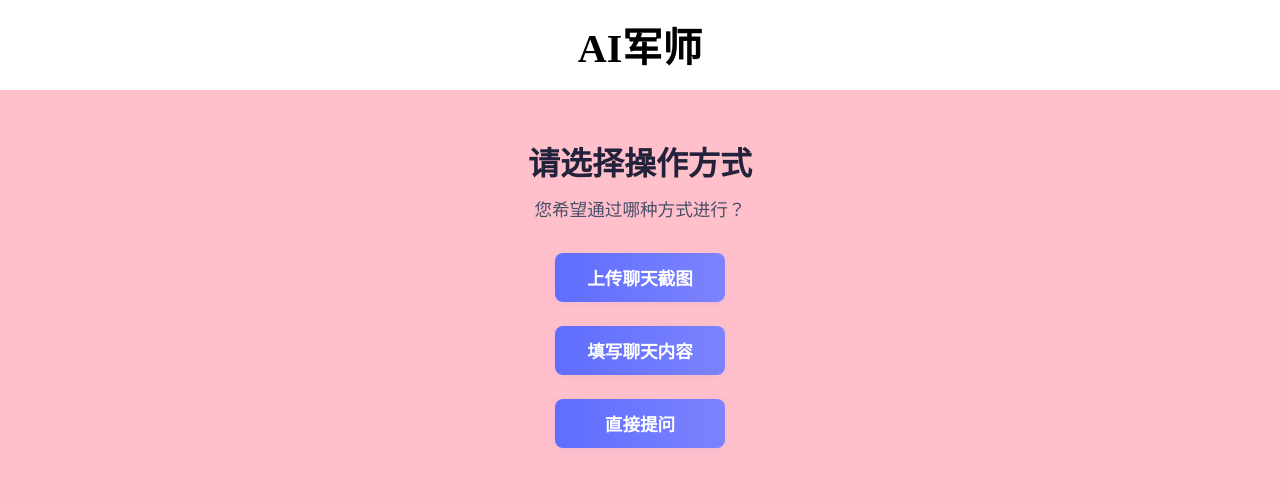
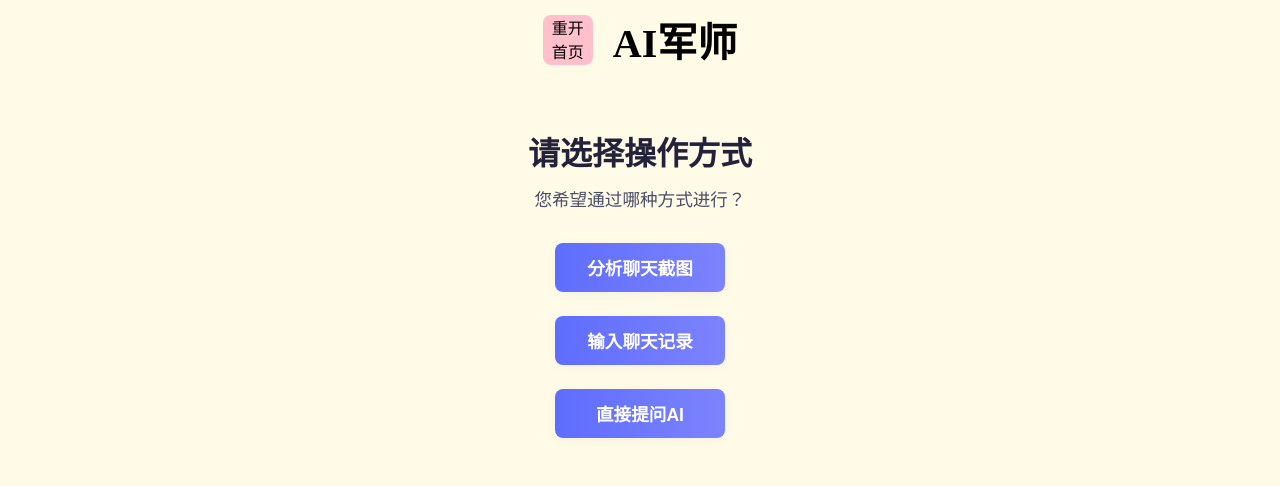
Before and after one commit to czt6666/ai-junshi, a Vue app: page / in a window 1280 px wide. Shown: the top 486 px of the page. Built offline with nearby package versions, Linux system fonts and the light colour scheme.

Commit message:
优化流程

```diff
--- a/src/App.vue
+++ b/src/App.vue
@@ -1,27 +1,61 @@
 <template>
   <div class="page">
-    <h1 class="title">AI军师</h1>
+    <div class="header">
+      <div class="home" @click="goHome">
+        重开 <br />
+        首页
+      </div>
+      <h1 class="title">AI军师</h1>
+    </div>
     <div class="route">
       <RouterView />
     </div>
   </div>
 </template>
-<script setup lang="ts"></script>
+<script setup lang="ts">
+import { useRouter } from 'vue-router'
+import { useUserDataStore } from './stores/userData'
+
+const router = useRouter()
+const userDataStore = useUserDataStore()
+
+function goHome() {
+  router.push({ name: 'HomePage' })
+  userDataStore.clear()
+}
+</script>
 <style scoped>
 .page {
+  overflow-y: auto;
+  overflow-x: hidden;
   display: flex;
   width: 100%;
   height: 100vh;
+  background-color: rgb(255, 251, 230);
   flex-direction: column;
 }
-.title {
-  text-align: center;
-  font-size: 2.5rem;
-  font-weight: bold;
-  margin: 1rem auto;
+.header {
+  display: flex;
+  height: 80px;
+  align-items: center;
+  justify-content: center;
+
+  .home {
+    text-align: center;
+    width: 50px;
+    height: 50px;
+    background-color: pink;
+    border-radius: 8px;
+    margin-right: 20px;
+  }
+
+  .title {
+    text-align: center;
+    font-size: 2.5rem;
+    font-weight: bold;
+  }
 }
 .route {
   flex: 1;
-  background-color: pink;
 }
 </style>
--- a/src/components/ImageUploader.vue
+++ b/src/components/ImageUploader.vue
@@ -20,12 +20,13 @@ import FilePondPluginFileValidateType from 'filepond-plugin-file-validate-type/d
 import FilePondPluginImagePreview from 'filepond-plugin-image-preview/dist/filepond-plugin-image-preview.esm.js'
 import 'filepond/dist/filepond.min.css'
 import 'filepond-plugin-image-preview/dist/filepond-plugin-image-preview.min.css'
+import { compressImgFiles } from '@/utils/images'
 
 // 注册插件
 const FilePond = vueFilePond(FilePondPluginFileValidateType, FilePondPluginImagePreview)
 
 // 定义 props 并添加默认值
-const props = withDefaults(
+withDefaults(
   defineProps<{
     name?: string
     label?: string
@@ -59,73 +60,9 @@ const emit = defineEmits<{
 const handleFileUpload = async (error: any, fileItem: any) => {
   if (error) return
   const rawFile = fileItem.file // 原生 File 对象
-  const miniFile = await compressImage(rawFile)
+  const miniFile = await compressImgFiles(rawFile)
   if (miniFile) {
     emit('upload', miniFile)
   }
 }
-
-// 压缩图片
-const compressImage = (
-  file: File,
-  maxWidth: number = 1200,
-  maxHeight: number = 2600,
-  quality: number = 0.8,
-): Promise<File> => {
-  return new Promise((resolve, reject) => {
-    const img = new Image()
-    const reader = new FileReader()
-
-    reader.onload = (e) => {
-      if (e.target?.result) {
-        img.src = e.target.result as string
-      }
-    }
-
-    img.onload = () => {
-      const canvas = document.createElement('canvas')
-      let width = img.width
-      let height = img.height
-
-      if (width > height) {
-        if (width > maxWidth) {
-          height = Math.round((height *= maxWidth / width))
-          width = maxWidth
-        }
-      } else {
-        if (height > maxHeight) {
-          width = Math.round((width *= maxHeight / height))
-          height = maxHeight
-        }
-      }
-
-      canvas.width = width
-      canvas.height = height
-      const ctx = canvas.getContext('2d')
-      if (ctx) {
-        ctx.drawImage(img, 0, 0, width, height)
-        canvas.toBlob(
-          (blob) => {
-            if (blob) {
-              const compressedFile = new File([blob], file.name, { type: file.type })
-              resolve(compressedFile)
-            } else {
-              reject(new Error('图片压缩失败'))
-            }
-          },
-          file.type,
-          quality,
-        )
-      } else {
-        reject(new Error('无法获取画布上下文'))
-      }
-    }
-
-    img.onerror = () => {
-      reject(new Error('图片加载失败'))
-    }
-
-    reader.readAsDataURL(file)
-  })
-}
 </script>
--- a/src/stores/userData.ts
+++ b/src/stores/userData.ts
@@ -41,8 +41,8 @@ export const useUserDataStore = defineStore('userData', {
       this.systemPrompt = ''
       this.userPrompt = ''
       this.chatHistoryText = ''
-      this.chatScreenshotList = []
-      this.modelReplyHistory = []
+      this.chatScreenshotList.length = 0
+      this.modelReplyHistory.length = 0
     },
   },
 
--- /dev/null
+++ b/src/utils/images.ts
@@ -0,0 +1,63 @@
+// 压缩图片
+export async function compressImgFiles(
+  file: File,
+  maxWidth: number = 1200,
+  maxHeight: number = 2600,
+  quality: number = 0.8,
+): Promise<File> {
+  return new Promise((resolve, reject) => {
+    const img = new Image()
+    const reader = new FileReader()
+
+    reader.onload = (e) => {
+      if (e.target?.result) {
+        img.src = e.target.result as string
+      }
+    }
+
+    img.onload = () => {
+      const canvas = document.createElement('canvas')
+      let width = img.width
+      let height = img.height
+
+      if (width > height) {
+        if (width > maxWidth) {
+          height = Math.round((height *= maxWidth / width))
+          width = maxWidth
+        }
+      } else {
+        if (height > maxHeight) {
+          width = Math.round((width *= maxHeight / height))
+          height = maxHeight
+        }
+      }
+
+      canvas.width = width
+      canvas.height = height
+      const ctx = canvas.getContext('2d')
+      if (ctx) {
+        ctx.drawImage(img, 0, 0, width, height)
+        canvas.toBlob(
+          (blob) => {
+            if (blob) {
+              const compressedFile = new File([blob], file.name, { type: file.type })
+              resolve(compressedFile)
+            } else {
+              reject(new Error('图片压缩失败'))
+            }
+          },
+          file.type,
+          quality,
+        )
+      } else {
+        reject(new Error('无法获取画布上下文'))
+      }
+    }
+
+    img.onerror = () => {
+      reject(new Error('图片加载失败'))
+    }
+
+    reader.readAsDataURL(file)
+  })
+}
--- a/src/views/ConfirmPage.vue
+++ b/src/views/ConfirmPage.vue
@@ -3,15 +3,18 @@
     <h4 class="title">将要把以下内容发送给大模型，请确认:</h4>
     <div class="images" v-if="fileUrls?.length">
       <div v-for="(urlRef, index) in fileUrls" :key="index">
-        <img :src="urlRef" style="max-width: 200px" />
+        <img :src="urlRef.value" style="max-width: 100px" />
       </div>
     </div>
-    <pre class="chat-text" v-if="chatHistoryText">{{ chatHistoryText }}</pre>
+    <div class="chat-text" v-if="chatHistoryText">
+      <pre>{{ chatHistoryText }}</pre>
+    </div>
     <div class="prompt">
-      <span>自定义提示消息：</span>
-      <input type="text" :value="userPrompt" @input="handleInput" />
+      <p>自定义提示消息：</p>
+      <input type="text" placeholder="请输入自定义提示消息" :value="userPrompt" @input="handleInput" />
     </div>
     <div class="btns">
+      <button @click="router.push({ name: 'HomePage' })">回到首页</button>
       <button @click="router.push({ name: 'UploadImg' })">重选图片</button>
       <button @click="router.push({ name: 'InputTxt' })">重选文本</button>
       <button @click="router.push({ name: 'Result' })">提问ai军师</button>
@@ -31,12 +34,12 @@ const userDataStore = useUserDataStore()
 const { userPrompt, chatHistoryText, chatScreenshotList } = storeToRefs(userDataStore)
 
 const fileUrls = computed(() => {
+  console.log(chatScreenshotList.value)
+
   return chatScreenshotList.value.map((id) => useFileUrl(id))
 })
 
 const handleInput = (e) => {
-  console.log(e.target.value)
-
   userDataStore.setUserPrompt(e.target.value)
 }
 
@@ -73,9 +76,10 @@ function useFileUrl(fileId: string) {
 }
 .images {
   display: flex;
-  flex-wrap: nowrap;
+  flex-wrap: wrap;
   width: 100%;
-  height: 320px;
+  justify-content: center;
+  align-items: center;
   background-color: lightblue;
 
   img {
@@ -84,12 +88,13 @@ function useFileUrl(fileId: string) {
 }
 .chat-text {
   background: #f8fafc;
-  padding: 16px;
+  padding: 12px 16px;
   border-radius: 8px;
   font-size: 1.1rem;
   color: #22223b;
   white-space: pre-wrap;
   max-width: 600px;
+  margin: 12px 0;
 }
 .prompt {
   overflow: hidden;
@@ -102,10 +107,12 @@ function useFileUrl(fileId: string) {
     border: none;
     outline: none;
     padding: 12px;
+    background-color: #fefefe;
   }
 }
 .btns {
   display: flex;
+  flex-wrap: wrap;
   gap: 16px;
   margin-top: 16px;
   justify-content: center;
--- a/src/views/HomeView.vue
+++ b/src/views/HomeView.vue
@@ -3,9 +3,9 @@
     <h2 class="title">请选择操作方式</h2>
     <p class="desc">您希望通过哪种方式进行？</p>
     <div class="btn-group">
-      <button class="select-btn" @click="goTo('UploadImg')">上传聊天截图</button>
-      <button class="select-btn" @click="goTo('InputTxt')">填写聊天内容</button>
-      <button class="select-btn" @click="goTo('Confirm')">直接提问</button>
+      <button class="select-btn" @click="goTo('UploadImg')">分析聊天截图</button>
+      <button class="select-btn" @click="goTo('InputTxt')">输入聊天记录</button>
+      <button class="select-btn" @click="goTo('Confirm')">直接提问AI</button>
     </div>
   </div>
 </template>
--- a/src/views/ResultPage.vue
+++ b/src/views/ResultPage.vue
@@ -1,10 +1,15 @@
 <template>
   <div class="result-container">
     <!-- <h2>恋爱大师回复助手 ❤️</h2> -->
+    {{ chatScreenshotList }}
+    {{ chatHistoryText }}
+    {{ userPrompt }}
     <div class="output" ref="outputRef">{{ outputText }}</div>
     <div class="btns">
+      <button @click="router.push({ name: 'HomePage' })">回到首页</button>
       <button @click="router.push({ name: 'UploadImg' })">重新上传图片</button>
       <button @click="router.push({ name: 'InputTxt' })">重新输入文本</button>
+      <button @click="userDataStore.clear()">clear</button>
     </div>
   </div>
 </template>
@@ -35,8 +40,13 @@ const getJunshiResponse = async () => {
   const prompt = userPrompt.value ? `${userPrompt.value} \n\n` : ''
   const chatText = chatHistoryText.value ? `下面是我的聊天记录：\n ${chatHistoryText.value}` : ''
   const text = prompt + chatText
-  const res = await aiJunshiOnce(text || '', imageBase64 ? imageBase64 : undefined)
-  outputText.value = res
+  try {
+    const res = await aiJunshiOnce(text || '', imageBase64 ? imageBase64 : undefined)
+    outputText.value = res
+    userDataStore.clear()
+  } catch (err) {
+    alert('请求失败！')
+  }
 }
 
 // utils/fileToBase64.ts
@@ -61,8 +71,6 @@ onMounted(() => {
   margin: 40px auto;
   padding: 24px;
   border-radius: 12px;
-  box-shadow: 0 4px 20px rgba(0, 0, 0, 0.1);
-  background: #fffbe6;
   font-family: 'Helvetica Neue', sans-serif;
 
   h2 {
@@ -87,8 +95,15 @@ onMounted(() => {
 
 .btns {
   display: flex;
+  flex-wrap: wrap;
   gap: 16px;
   margin-top: 16px;
   justify-content: center;
 }
+
+.network {
+  width: 100%;
+  height: 500px;
+  background-color: lightblue;
+}
 </style>
--- a/src/views/UploadImg.vue
+++ b/src/views/UploadImg.vue
@@ -4,8 +4,8 @@
       name="chat-image"
       label="点击上传截图 或 拖入聊天记录 📤"
       maxFileSize="5MB"
-      allowMultiple="true"
-      stylePanelAspectRatio="9:16"
+      :allowMultiple="true"
+      stylePanelAspectRatio="1:1"
       @upload="handleUploadedFile"
     />
   </div>
@@ -30,7 +30,7 @@ const handleUploadedFile = async (file: File) => {
 
   const id = uuidv4()
   await saveFile(id, file)
-  userDataStore.setUserPrompt(id)
+  userDataStore.addScreenshot(id)
 }
 
 const confirmImage = () => {
@@ -41,7 +41,7 @@ const confirmImage = () => {
 <style lang="scss" scoped>
 .img-upload {
   overflow: hidden;
-  padding: 0 25%;
+  padding: 0 24px;
   width: 100%;
   max-height: 60vh;
 
```
